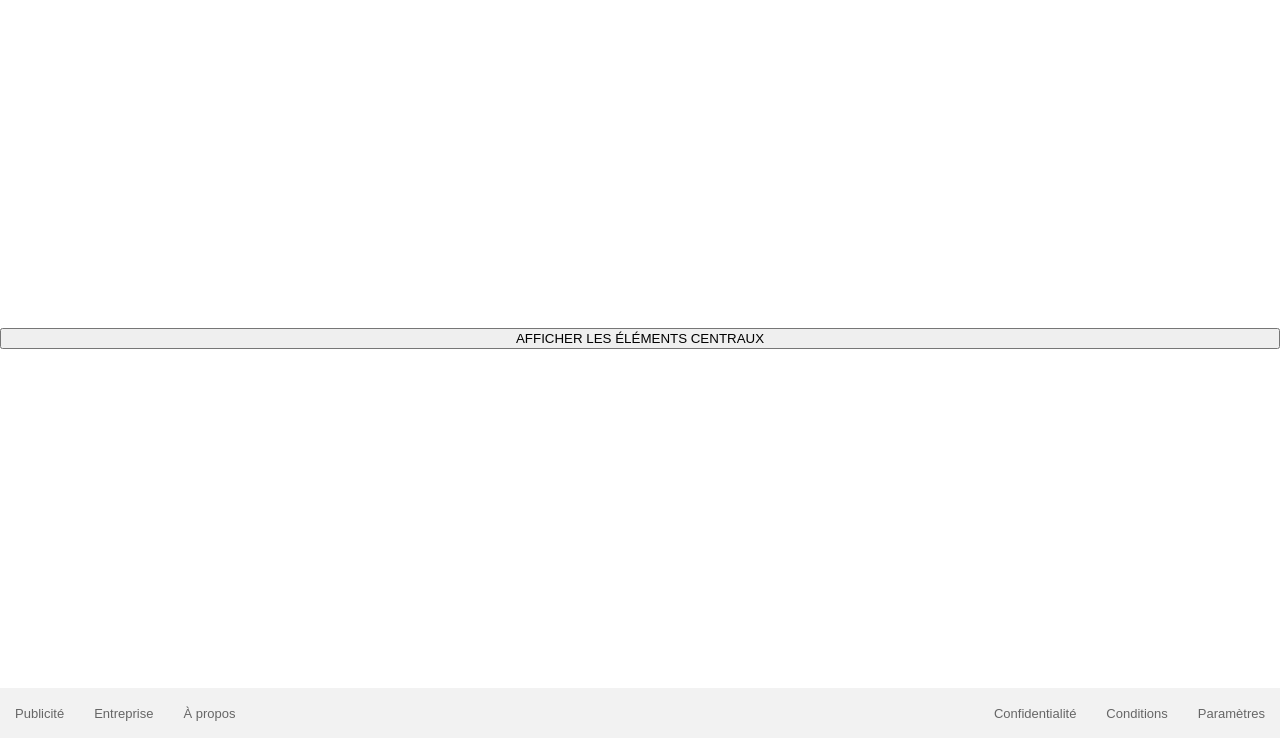
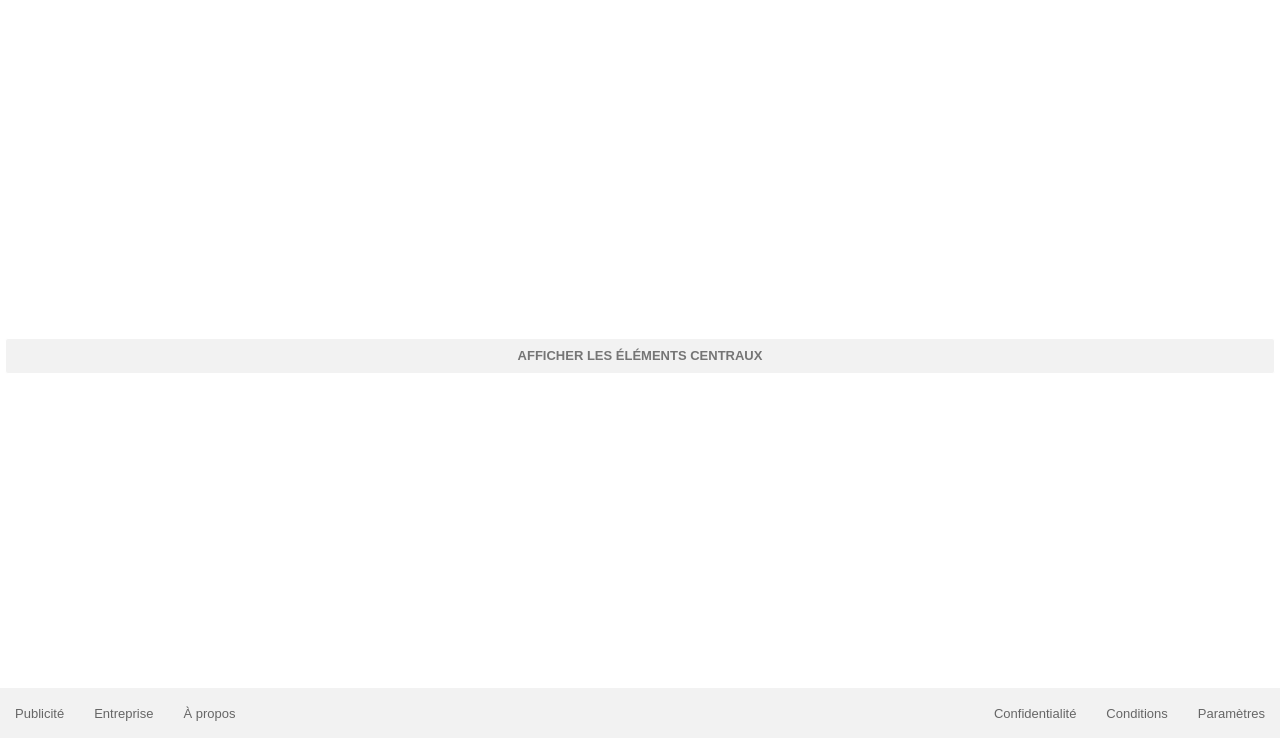
Before and after one commit to alexauff/googleJS, a plain HTML site: page index.html in a window 1280 px wide. Shown: the part 62-800 px from the top of the page. Drawn offline with Linux system fonts and the light colour scheme.

Commit message:
modif css bouton afficher

```diff
--- a/style.css
+++ b/style.css
@@ -129,7 +129,7 @@ header li {
 	font-size: 16px;
 }
 
-#rech, #lucky{
+#rech, #lucky, button{
 	padding: 0px 16px ;
 	text-align: center;
 	font-size: 13px;
```
